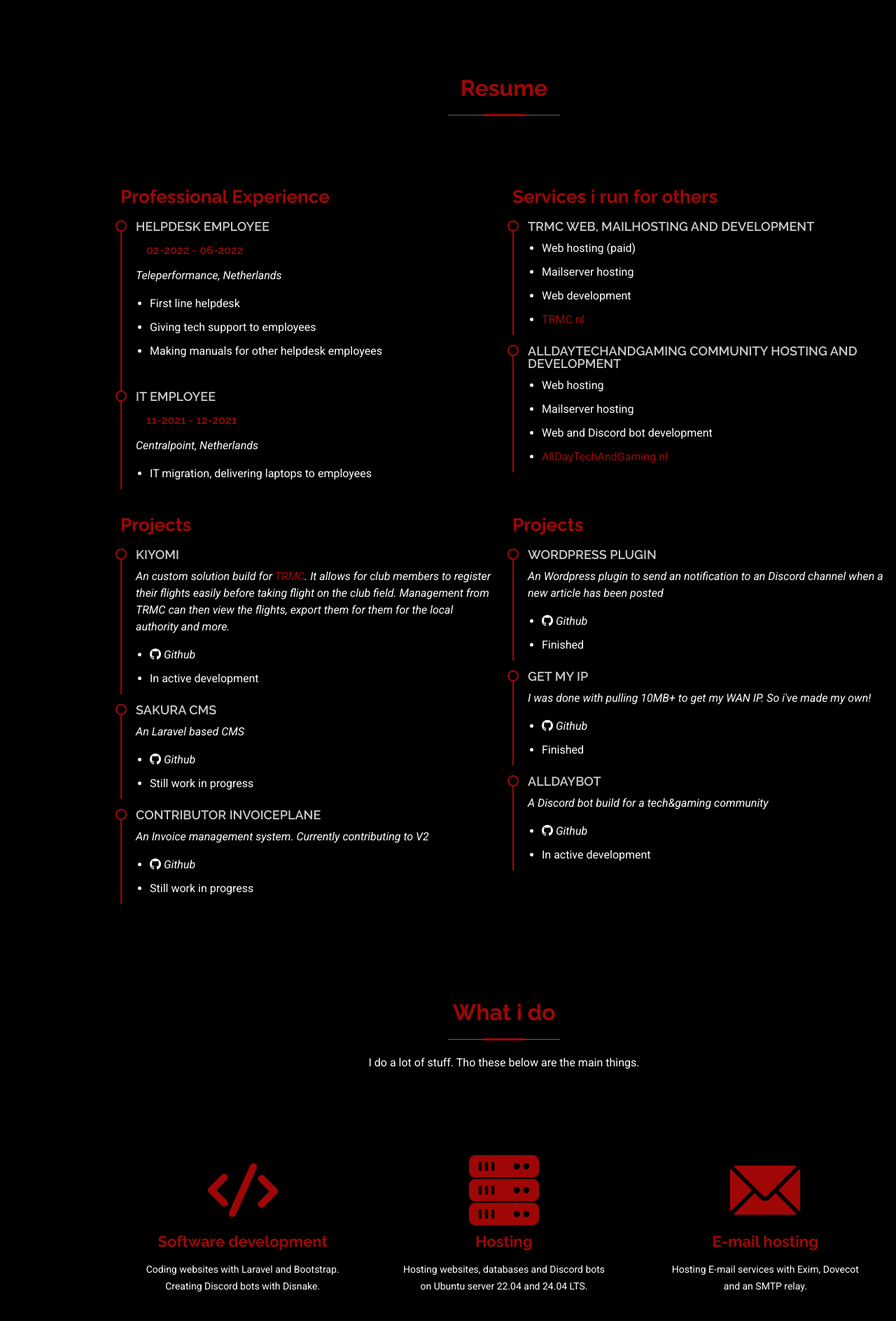
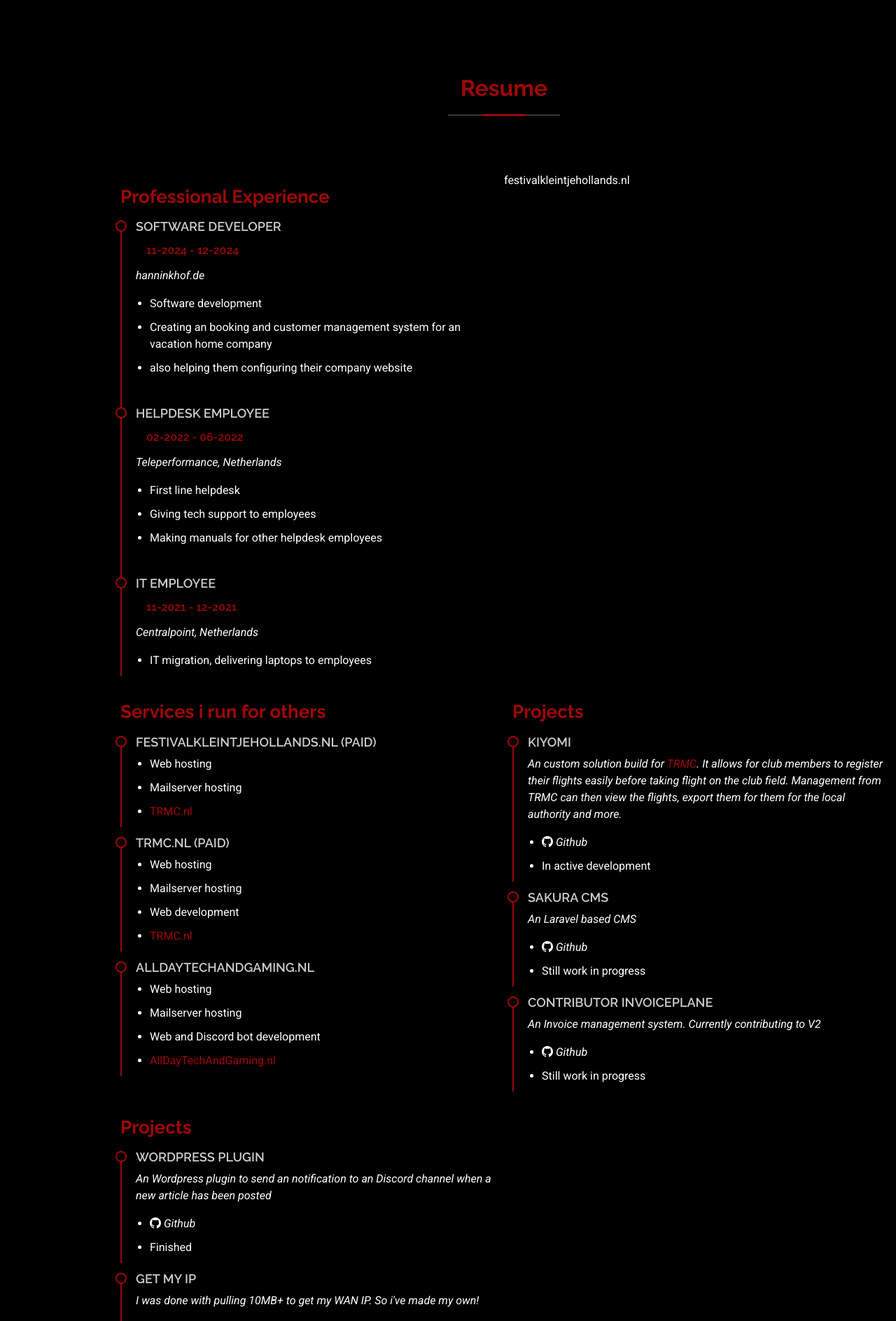
Before and after one commit to AutiCodes/Auticodes.nl, a PHP site: page / in a window 1280 px wide. Shown: the part 1348-3236 px from the top of the page at 70% size. Run offline with PHP 8.4, Linux system fonts and the light colour scheme; some libraries are stand-ins or nearby versions.

Commit message:
Updated info

```diff
--- a/index.php
+++ b/index.php
@@ -133,6 +133,24 @@
           <div class="col-lg-6" data-aos="fade-up" data-aos-delay="200">
             <h3 class="resume-title">Professional Experience</h3>
             <div class="resume-item">
+              <h4>Software developer</h4>
+              <h5>11-2024 - 12-2024</h5>
+              <p><em>hanninkhof.de</em></p>
+              <ul>
+                <li>
+                  Software development
+                </li>
+                <li>
+                  Creating an booking and customer management system for an vacation home company
+                </li>
+                <li>
+                  also helping them configuring their company website
+                </li>
+              </ul>
+            </div>
+            <!-- Edn Resume Item -->
+
+            <div class="resume-item">
               <h4>Helpdesk employee</h4>
               <h5>02-2022 - 06-2022</h5>
               <p><em>Teleperformance, Netherlands</em></p>
@@ -159,14 +177,24 @@
               </ul>
             </div><!-- End Resume Item -->
           </div>
-
+          festivalkleintjehollands.nl
           <div class="col-lg-6" data-aos="fade-up" data-aos-delay="100">
             <h3 class="resume-title">Services i run for others</h3>
 
             <div class="resume-item pb-0">
-              <h4>TRMC web, mailhosting and development</h4>
+              <h4>festivalkleintjehollands.nl (paid)</h4>
               <ul>
-                <li>Web hosting (paid)</li>
+                <li>Web hosting</li>
+                <li>Mailserver hosting</li>
+                <li><a href="https://festivalkleintjehollands.nl" target="_blank">TRMC.nl</a></li>
+              </ul>
+            </div>
+            <!-- End Resume Item -->
+
+            <div class="resume-item pb-0">
+              <h4>TRMC.nl (paid)</h4>
+              <ul>
+                <li>Web hosting</li>
                 <li>Mailserver hosting</li>
                 <li>Web development</li>
                 <li><a href="https://trmc.nl" target="_blank">TRMC.nl</a></li>
@@ -175,7 +203,7 @@
             <!-- End Resume Item -->
 
             <div class="resume-item pb-0">
-              <h4>AllDayTechAndGaming community hosting and development</h4>
+              <h4>AllDayTechAndGaming.nl</h4>
               <ul>
                 <li>Web hosting</li>
                 <li>Mailserver hosting</li>
```
